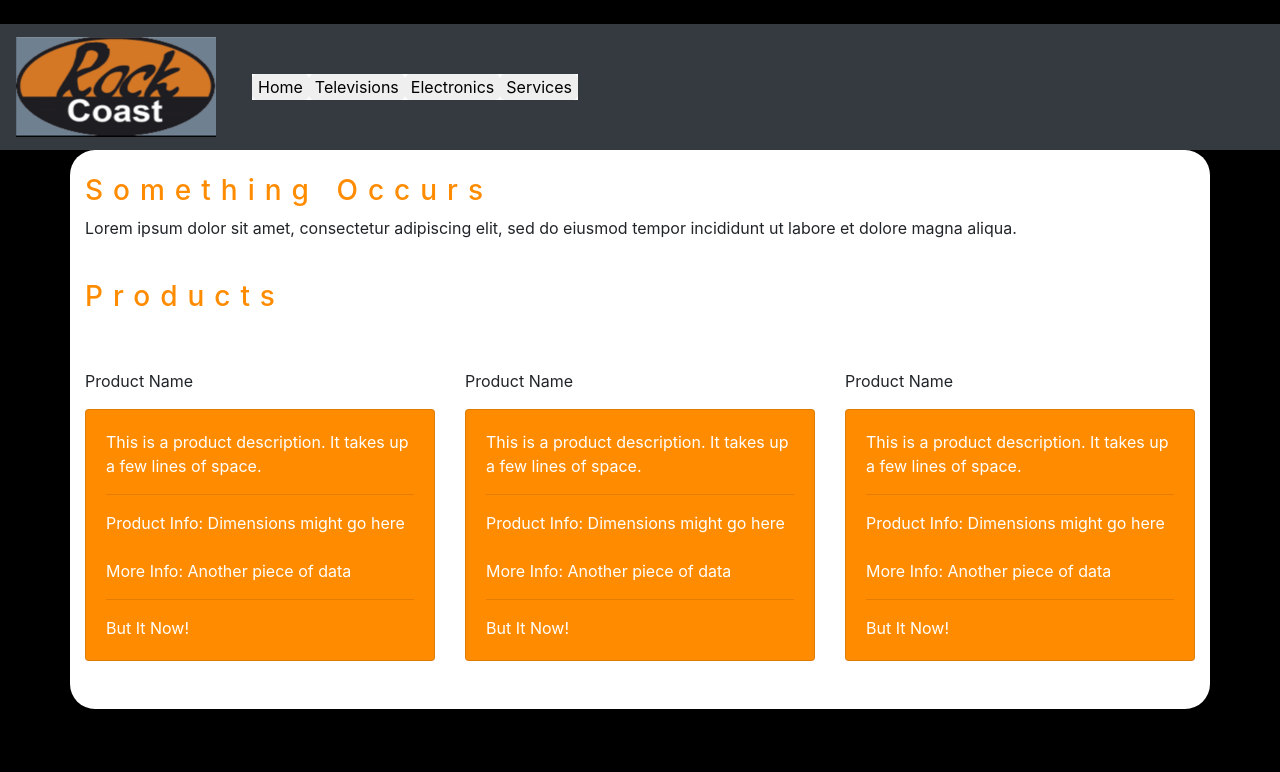
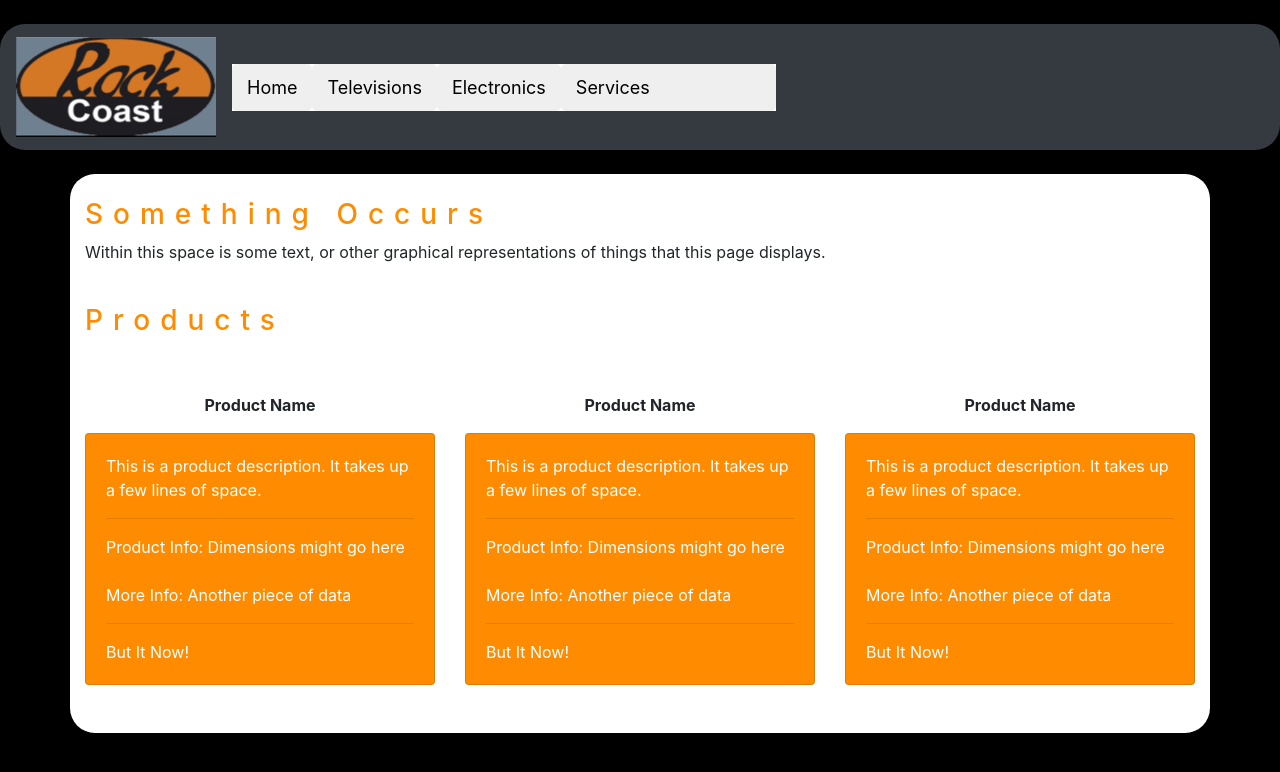
Before and after one commit to marksirany/rockcoast, a plain HTML site: page index.html in a window 1280 px wide. Drawn offline with nearby package versions, Linux system fonts and the light colour scheme.

Commit message:
final updates

```diff
--- a/index.html
+++ b/index.html
@@ -22,10 +22,7 @@
             <img src="rocklogo.png" width="200" height="100" alt="logo">
         </a>
 
-        <button class="navbar-toggler" type="button" data-toggle="collapse" data-target="#navbarSupportedContent"
-            aria-controls="navbarSupportedContent" aria-expanded="false" aria-label="Toggle navigation">
-            <span class="navbar-toggler-icon"></span>
-        </button>
+
         <div class="nav">
             <ul class="nav navbar-nav navbar-right">
                 <li class="nav-item">
@@ -38,11 +35,12 @@
                     <button>Electronics</button>
                 </li>
                 <li class="nav-item">
-                    <button>Services</button>
+                    <button>Services &nbsp; &nbsp;&nbsp;&nbsp;&nbsp;&nbsp;&nbsp;&nbsp;&nbsp;&nbsp;&nbsp;&nbsp;&nbsp;&nbsp;&nbsp;&nbsp;&nbsp;&nbsp;&nbsp;&nbsp;</button>
                 </li>
             </ul>
         </div>
     </nav>
+</br>
     <!-- End Nav -->
 
 
@@ -50,7 +48,7 @@
     <div class="container">
     </br>
         <h3>Something Occurs</h3>
-        <p> Lorem ipsum dolor sit amet, consectetur adipiscing elit, sed do eiusmod tempor incididunt ut labore et dolore magna aliqua.</p>
+        <p> Within this space is some text, or other graphical representations of things that this page displays.</p>
         </br>
         <h3>Products</h3>
         </br>
@@ -60,8 +58,8 @@
     <!-- Start Cards Section-->
         <div class="row">
             <div class="col">
-                <p>Product Name</p>
-                <div class="card">
+                <p class="thick">Product Name</p>
+                <div class="card" >
                     <div class="card-body">
                         This is a product description. It takes up a few lines of space.
                         <hr>
@@ -75,7 +73,7 @@
 
             </div>
             <div class="col">
-                <p>Product Name</p>
+                <p class="thick">Product Name</p>
                 <div class="card">
                     <div class="card-body">
                         This is a product description. It takes up a few lines of space.
@@ -89,7 +87,7 @@
                 </div>
             </div>
             <div class="col">
-                <p>Product Name</p>
+                <p class="thick">Product Name</p>
                 <div class="card">
                     <div class="card-body">
                         This is a product description. It takes up a few lines of space.
@@ -105,10 +103,11 @@
 
 
         </div>
-    </br>
-    </br>
+        </br>
+        </br>
+
     </div>
-
+    <!-- End Cards Section-->
 
 
 </body>
--- a/style.css
+++ b/style.css
@@ -25,8 +25,10 @@ h3 {
 
 button {
   border: white;
-
+  text-align: center;
+  font-size: 18px;
   border-radius: 5px;
+  padding: 10px 15px;
 
 }
 
@@ -35,6 +37,17 @@ button:hover {
   border: black;
 }
 
-.nav {
+nav {
   padding: 10px;
+  border-radius: 25px;
 }
+
+p.thick {
+  font-weight: bold;
+  text-align: center;
+}
+
+/* Modify the backgorund color */
+.navbar-custom {
+	background-color: gray;
+}
```
